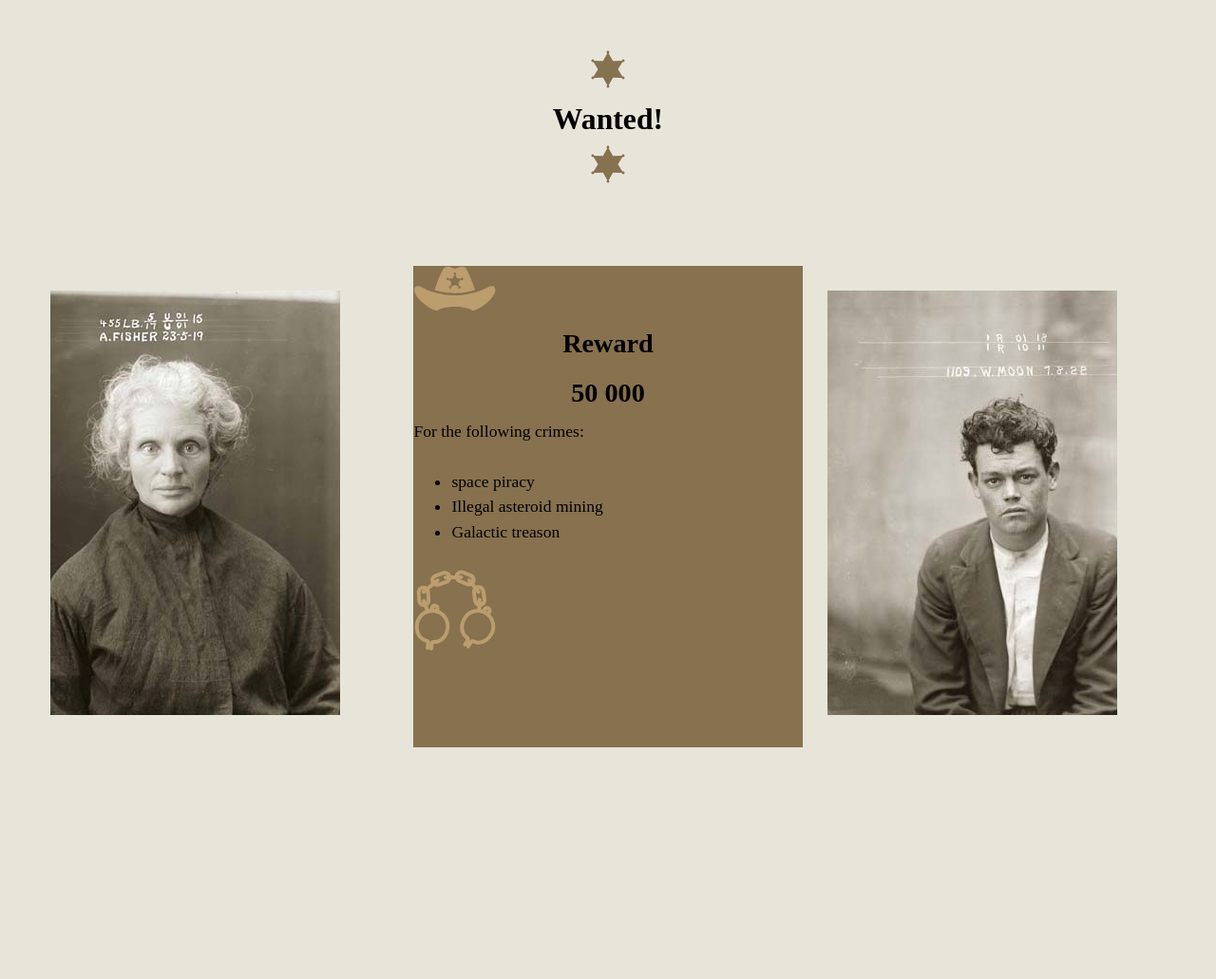
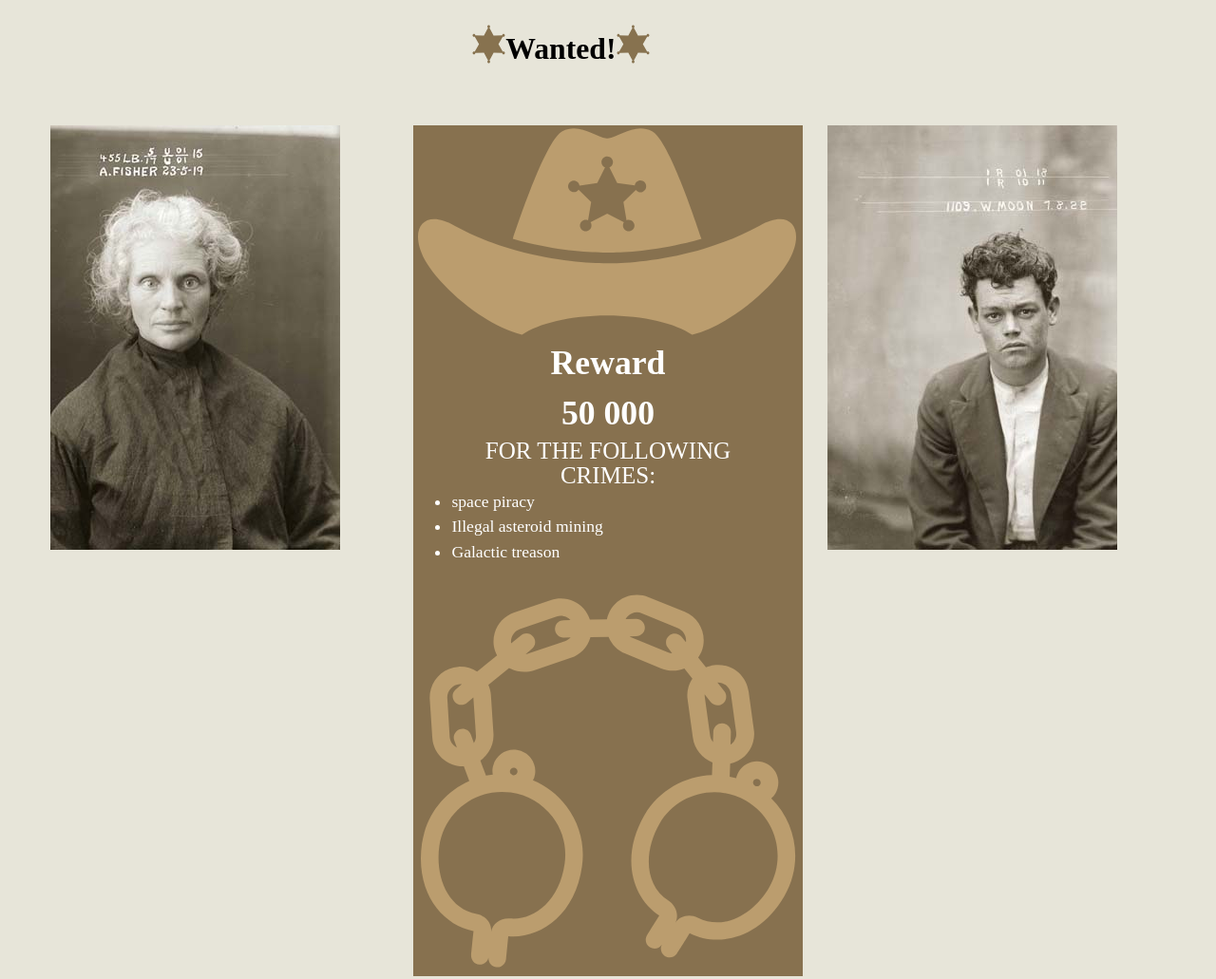
Before and after one commit to paisley-laurenzio/dsn1676-assignment-1, a plain HTML site: page index.html in a window 1280 px wide. Shown: the whole page at 95% size. Before the commit the page ends 813 px from the top, so only its background shows below. Drawn offline with Linux system fonts and the light colour scheme.

Commit message:
almost have header centred

```diff
--- a/css/main.css
+++ b/css/main.css
@@ -23,7 +23,7 @@ body {
     background-color: #E7E5D9;
 }
 
-.img-flex {
+.img-flex{
     display: block;
     width: 100%;
 }
@@ -32,7 +32,6 @@ body {
     border-image:url(../images/boarders.png)25 25 25 25 stretch stretch;
     border-width: 25px 25px 25px 25px;
     margin: 0 auto;
-    overflow: hidden;
 }
 
 .masthead{
@@ -43,35 +42,48 @@ body {
 
 .title {
     background-color: #E7E5D9;
-    float: left;
-    display: inline-block;
     margin: 0 auto;
+    align-content: center;
+    vertical-align: middle;
 }
 
 .center {
     margin: 0 auto;
     text-align: center;
+    align-content: center center;
+    vertical-align: top;
+}
+
+.position {
+    float: left;
+    margin: 0 auto;
 }
 
 .star {
-    max-width: 2rem;
+    max-width: 2em;
     margin: 0 auto;
+    float: left;
 }
 
 .hat {
-    max-width: 5rem;
+
     align-content: center;
 }
 
 .handcuffs {
-    max-width: 5rem;
+    margin: 0 auto;
 }
 
 .background {
     background-color: #87714F;
     margin: 0 auto;
     position: relative;
+    color: white;
+}
 
+.uppercase {
+    text-transform: uppercase;
+    margin: 0 auto;
 }
 
 @media only screen and (min-width: 25em) {
--- a/index.html
+++ b/index.html
@@ -10,34 +10,34 @@
         <meta name="viewport" content="width=device-width,initial-scale=1">
     </head>
     <body>
-        <header class="gutter-2 island-2">
+        <header class="gutter-2 island">
             <div class="grid masthead">
-                <div class="unit unit-xs-1 unit-s-1 unit-m-1-3 unit-l-1-3 title">
+                <div class="unit unit-xs-1 unit-s-1 unit-m-1-3 unit-l-1-3 title gutter-2">
                     <img src="images/logo.svg" alt="star logo" class="star">
-                    <h1 class="center">Wanted!</h1>
+                    <h1 class="center yota position">Wanted!</h1>
                     <img src="images/logo.svg" alt="star logo" class="star">
                 </div>
             </div>
         </header>
 
         <div class="grid island">
-            <div class="unit unit-xs-1 unit-s-1 unit-m-1-3 unit-l-1-3 island">
+            <div class="unit unit-xs-1 unit-s-1 unit-m-1-3 unit-l-1-3 gutter">
                 <img src="images/woman.jpg" alt="image of old woman" class="frame">
             </div>
 
             <div class="unit unit-xs-1 unit-s-1 unit-m-1-3 unit-l-1-3 background">
-                <img src="images/hat.svg" alt="hat graphic" class="hat">
-                <h2 class="center">Reward<br>50 000</h2>
-                <p>For the following crimes:</p>
+                <img src="images/hat.svg" alt="hat graphic" class="hat center">
+                <h2 class="center zetta">Reward<br>50 000</h2>
+                <p class="uppercase gutter center tera">For the following crimes:</p>
                 <ul>
                     <li>space piracy</li>
                     <li>Illegal asteroid mining</li>
                     <li>Galactic treason</li>
                 </ul>
-                <img src="images/handcuffs.svg" alt="handcuffs graphic" class="handcuffs">
+                <img src="images/handcuffs.svg" alt="handcuffs graphic" class="handcuffs center">
             </div>
 
-            <div class="unit unit-xs-1 unit-s-1 unit-m-1-3 unit-l-1-3 island">
+            <div class="unit unit-xs-1 unit-s-1 unit-m-1-3 unit-l-1-3 gutter">
                 <img src="images/boy.jpg" alt="image of youth male" class="frame">
             </div>
         </div>
```
